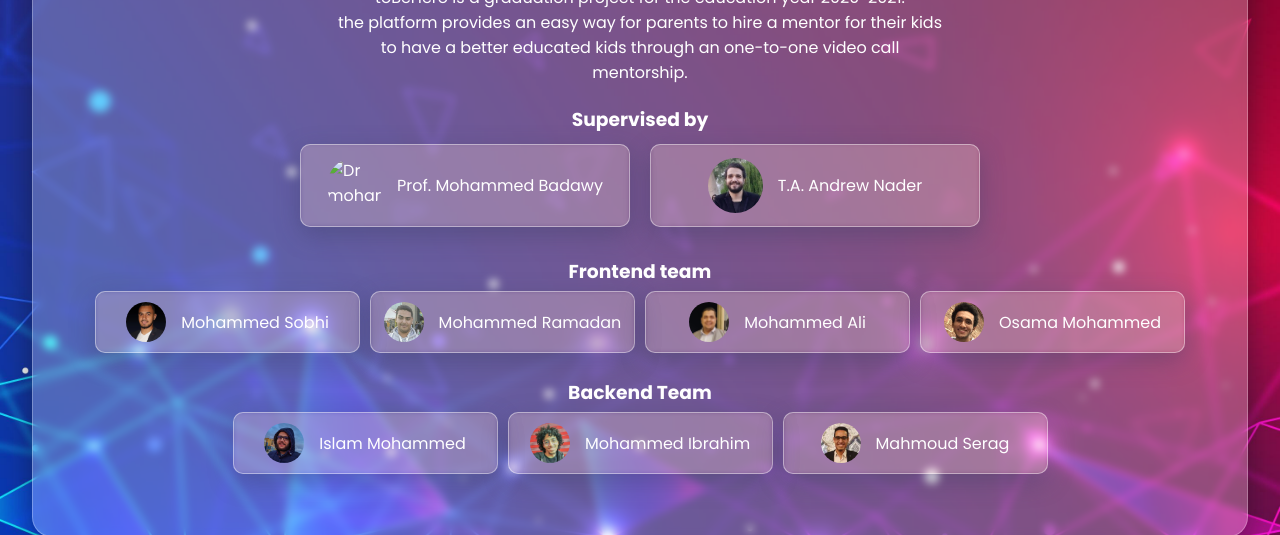
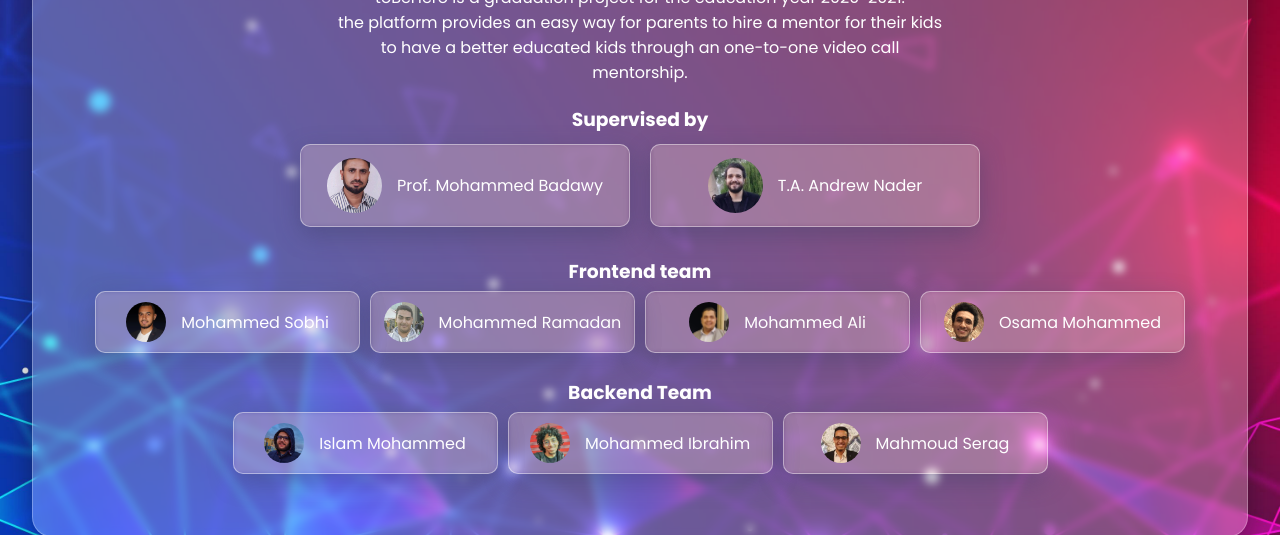
Before and after one commit to mohammedsobhi/toBeHero-comingsoon, a plain HTML site: page index.html in a window 1280 px wide. Shown: the part 171-706 px from the top of the page. Drawn offline with Linux system fonts and the light colour scheme; the site is published under a folder, as on GitHub Pages, so addresses that start at the root find nothing.

Commit message:
Update index.html

```diff
--- a/index.html
+++ b/index.html
@@ -34,7 +34,7 @@
       <h3>Supervised by</h3>
       <div class="supervisors">
         <div class="card supervisor-card">
-          <img src="/imgs/dr.badawy.jpg" alt="Dr mohamed badawy avatar">
+          <img src="imgs/dr.badawy.jpg" alt="Dr mohamed badawy avatar">
           <p class="name">Prof. Mohammed Badawy</p>
         </div>
         <div class="card supervisor-card">
```
